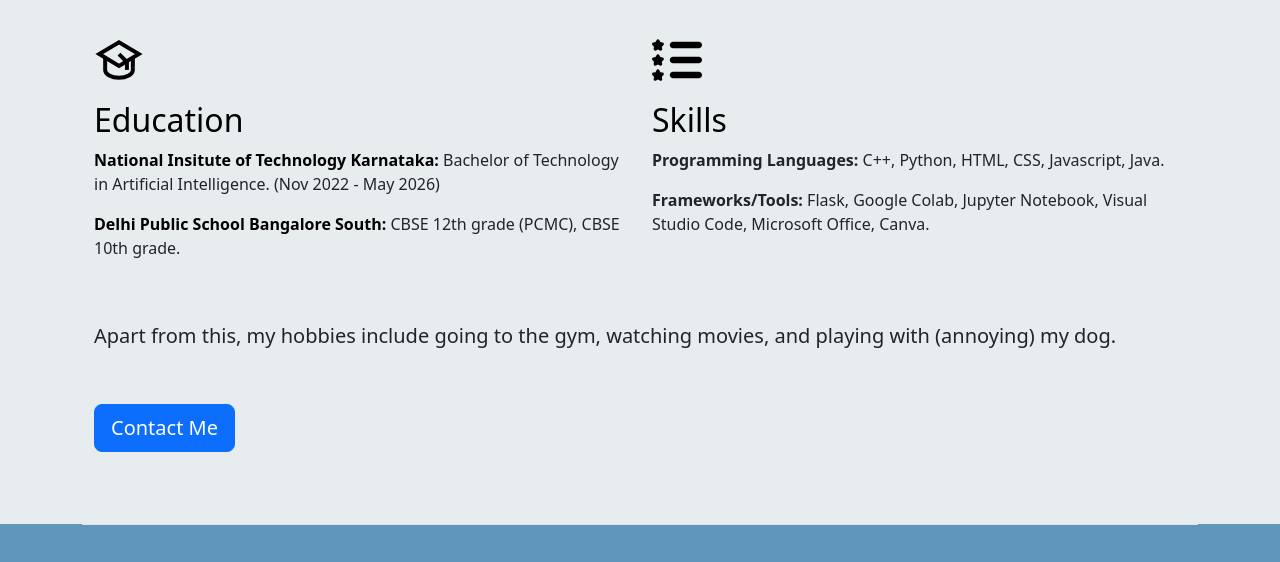
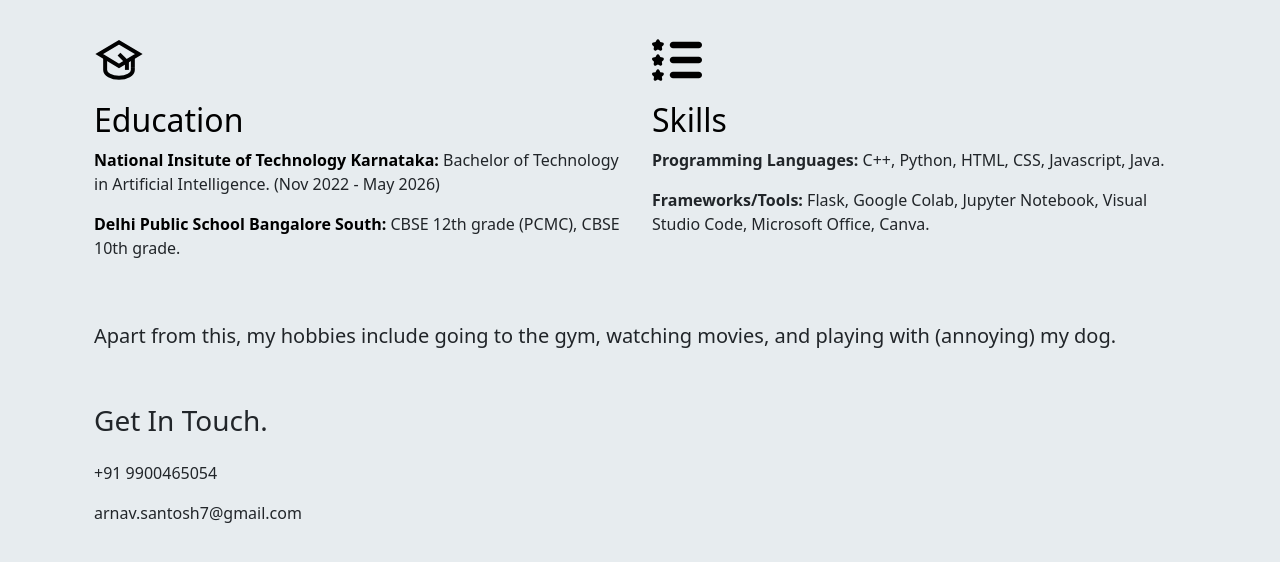
Before and after one commit to arnavsantosh/portfolio, a plain HTML site: page index.html in a window 1280 px wide. Shown: the part 1630-2192 px from the top of the page. Drawn offline with nearby package versions, Linux system fonts and the light colour scheme.

Commit message:
Update index.html

```diff
--- a/index.html
+++ b/index.html
@@ -65,6 +65,9 @@
                 </div>
                 <h5>Apart from this, my hobbies include going to the gym, watching movies, and playing with (annoying) my dog.</h5>
                 <br>
+                <h3 class="my-4">Get In Touch.</h3>
+                <p>+91 9900465054</p>
+                <p>arnav.santosh7@gmail.com</p>
                 <button type="button" class="btn btn-primary btn-lg my-4"><a href="mailto:arnav.santosh7@gmail.com" style="color:white">Contact Me</a></button>
             </div>
         </section>
```
